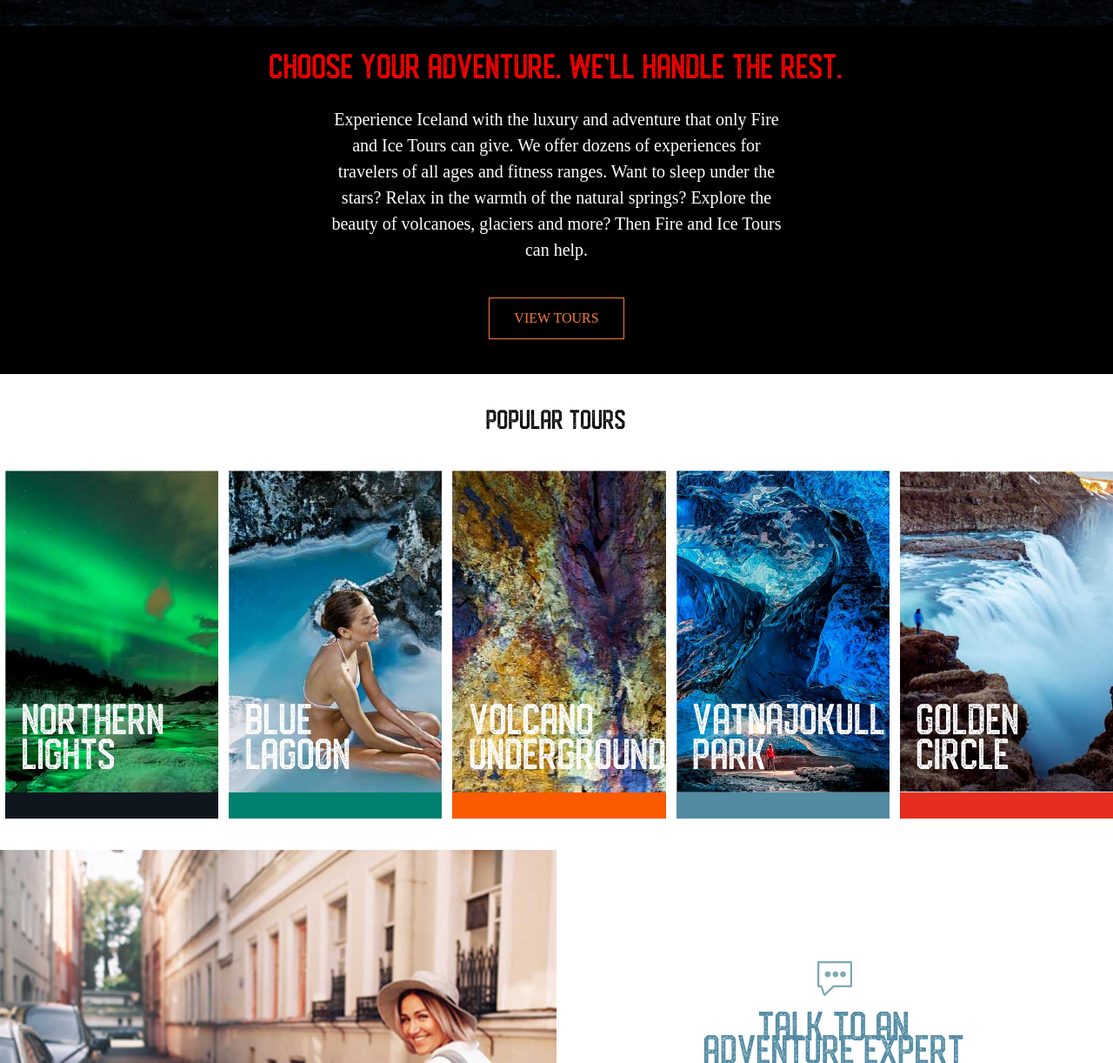
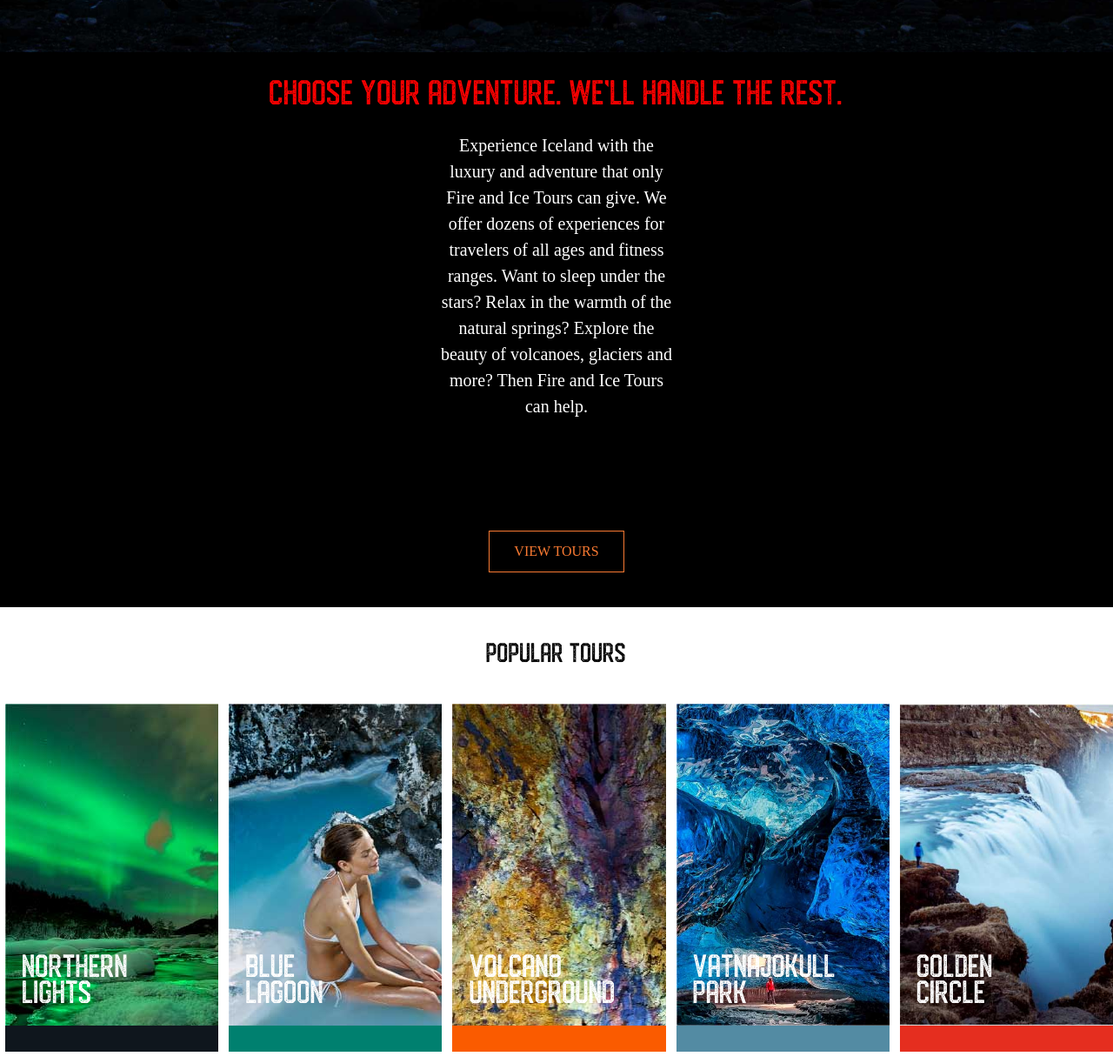
Before and after one commit to angelicadewit/Fire-and-Ice, a website: page index.html in a window 1280 px wide. Shown: the part 780-2002 px from the top of the page at 87% size. Drawn offline with Linux system fonts and the light colour scheme.

Commit message:
modified some more css

```diff
--- a/index.html
+++ b/index.html
@@ -43,7 +43,7 @@
 
 		<section class="hero">
 			<div class="hero-text">
-				<h2><div class="first-word-h2">Explore</div> <div class="second-word-h2">New</div> <div class="third-word-h2">Worlds</div></h2>
+				<h2><div class="first-word-h2">Explore</div> <div class="second-word-h2">New</div> <div class="third-word-h2"><span class="zindex-span">Wor</span>ld<span class="zindex-span">s</span></div></h2>
 				<span class="hero-span">with Iceland's premiere touring company</span>
 				<button>Book Your Adventure</button>
 			</div>
--- a/src/scss/main.scss
+++ b/src/scss/main.scss
@@ -365,6 +365,10 @@ header{
         position: relative;
         margin-top: 32%;
 
+        // @include tablet{
+        //     margin: 3% 0% 20%;
+        // }
+
         @include desktop{
             margin: 3% 0% 20%;
         }
@@ -372,9 +376,14 @@ header{
 
         h2{
             font-size: 2.5em;
-            padding-bottom: 20px;
+            padding-bottom: 10%;
             display: flex;
             justify-content: space-evenly;
+
+            @include tablet{
+                font-size: 4em;
+                padding-bottom: 50px;
+            }
 
             @include desktop{
                 padding-top: 20%;
@@ -407,11 +416,23 @@ header{
                     font-size: 7.5vw;
                 }
             }
+
+            .zindex-span{
+
+                @include tablet{
+                    position: relative;
+                    z-index: 3;
+                }
+            }
         }
 
         .hero-span{
             position: relative;
             z-index: 3;
+
+            @include tablet{
+                font-size: 1.5em;
+            }
             @include desktop{
                 font-size: 3em;
                 margin: 15%;
@@ -429,7 +450,15 @@ header{
         font-size: 16px;
         background: rgba(0, 0, 0, 0.0);
         border: 1px solid white;
-        margin: 50px 0px 100px;
+        // margin: 50px 0px 100px;
+        margin: 0% auto;
+        margin-top: 10%;
+        margin-bottom: 20%;
+        display: block;
+
+        @include tablet{
+            margin: 20% auto;
+        }
 
         @include desktop{
             display: none;
@@ -454,7 +483,7 @@ header{
         font-size: 1.5em;
         padding: 40px 0px;
 
-        @include desktop{
+        @include tablet{
             font-size: 2em;
             padding: 30px;
         }
@@ -469,9 +498,13 @@ header{
     }
 
     p{
-        padding: 0px 40px 40px;
+        padding: 0px 10% 10%;
         line-height: 1.5em;
-        font-size: 20px;
+        font-size: 1.25em;
+
+        @include tablet{
+            padding: 0px 13% 10%;
+        }
 
         @include desktop{
             max-width: 600px;
@@ -550,7 +583,7 @@ header{
                 color: white;
 
                 @include desktop{
-                    font-size: 2.5em;
+                    font-size: 1.85em
                 }
             }
         }
```
Also changed, not shown: dist/css/main.css, 1 other file.
